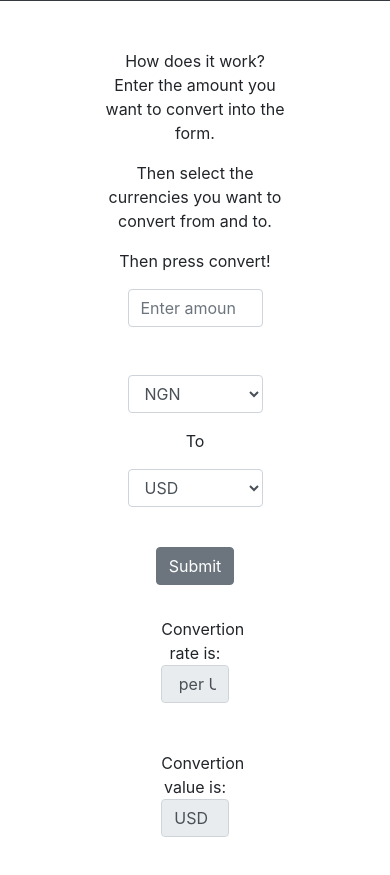
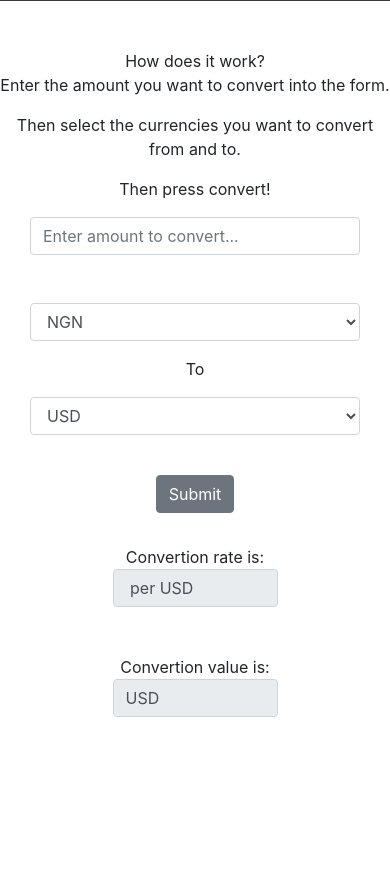
Before and after one commit to xplorer1/myportforlio, a React app: page /converter in a window 390 px wide. Shown: the part 41-916 px from the top of the page. After the commit the page ends 844 px from the top, so only its background shows below. Built offline with nearby package versions, Linux system fonts and the light colour scheme.

Commit message:
Support for mobile view.

```diff
--- a/src/components/convertcomponent.js
+++ b/src/components/convertcomponent.js
@@ -94,7 +94,7 @@ class Converter extends React.Component {
 			<section className="text-center">
 				<NavComponent />
 
-				<div style={{width: "50%", margin: "0 auto"}}>
+				<div className="cv-bd">
 					<div className="mt-5">
 					<header>How does it work?</header>
 					<div><p>Enter the amount you want to convert into the form.</p></div>
--- a/src/css/index.css
+++ b/src/css/index.css
@@ -10,3 +10,14 @@
 .cent {
 	margin: 0 auto;
 }
+
+.cv-bd {
+	width: 50%;
+	margin: 0 auto;
+}
+
+@media (max-width: 700px) {
+	.cv-bd {
+		width: 100% !important;
+	}
+}
```
